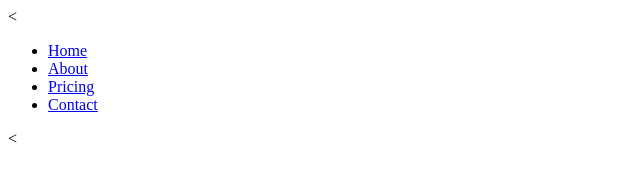
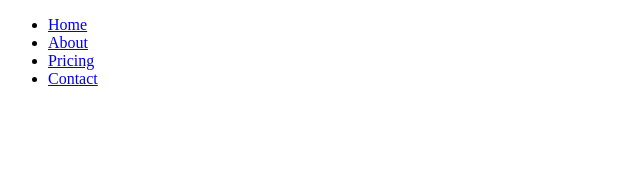
Before and after one commit to PasqualiM/Gruppo-4-ProgettoPc-, a plain HTML site: page Index.html in a window 1280 px wide. Shown: the whole page, without its empty margins (0-640 px from the left). Drawn offline with Linux system fonts and the light colour scheme; a small style sheet from the web is missing.

Commit message:
Update Index.html

```diff
--- a/Index.html
+++ b/Index.html
@@ -1,7 +1,8 @@
-<<!DOCTYPE html>
+<!DOCTYPE html>
 <html>
   <head>
     <title>Index</title>
+    <link href="C:\Users\anime\Desktop" rel="stylesheet" type="text/css">
   </head>
 
   <body>
@@ -16,7 +17,7 @@
           </ul>
         </nav>
       </header>
-      <<section>
+      <section>
       </section>
       <footer>
       </footer>
```
